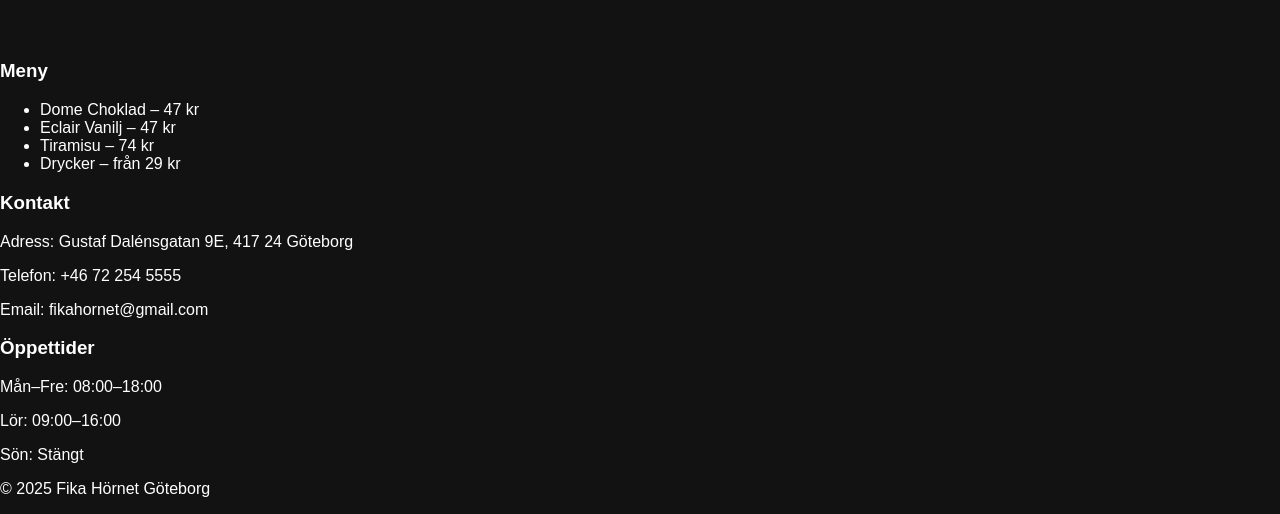
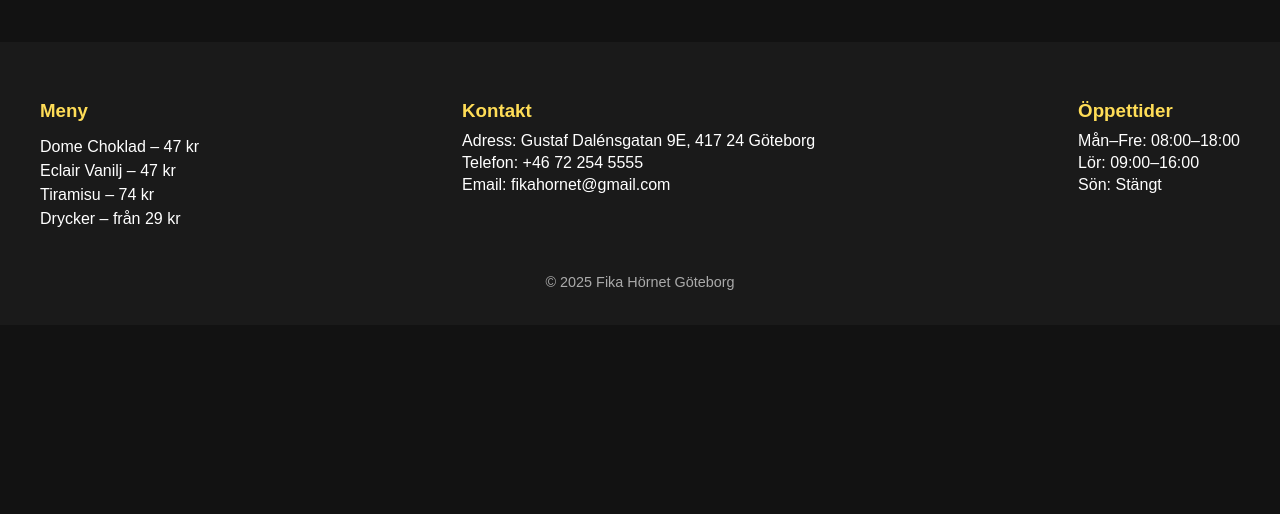
Before and after one commit to krisztiannagy0000-hub/fikahornet-website, a plain HTML site: page index.html in a window 1280 px wide. Shown: the part 2010-2524 px from the top of the page. After the commit the page ends 2335 px from the top, so only its background shows below. Drawn offline with Linux system fonts and the light colour scheme.

Commit message:
Update style.css

```diff
--- a/style.css
+++ b/style.css
@@ -80,3 +80,44 @@ button {
   border: none;
   border-radius: 6px;
 }
+
+footer {
+  background-color: #1a1a1a;
+  color: #fff;
+  padding: 40px 20px 20px 20px;
+  text-align: left;
+}
+
+.footer-container {
+  display: flex;
+  flex-wrap: wrap;
+  justify-content: space-between;
+  gap: 20px;
+  max-width: 1200px;
+  margin: auto;
+}
+
+.footer-section h3 {
+  color: #ffdd57;
+  margin-bottom: 10px;
+}
+
+.footer-section ul {
+  list-style: none;
+  padding: 0;
+}
+
+.footer-section ul li {
+  margin-bottom: 6px;
+}
+
+.footer-section p {
+  margin: 4px 0;
+}
+
+.footer-bottom {
+  text-align: center;
+  margin-top: 30px;
+  color: #aaa;
+  font-size: 0.9rem;
+}
```
